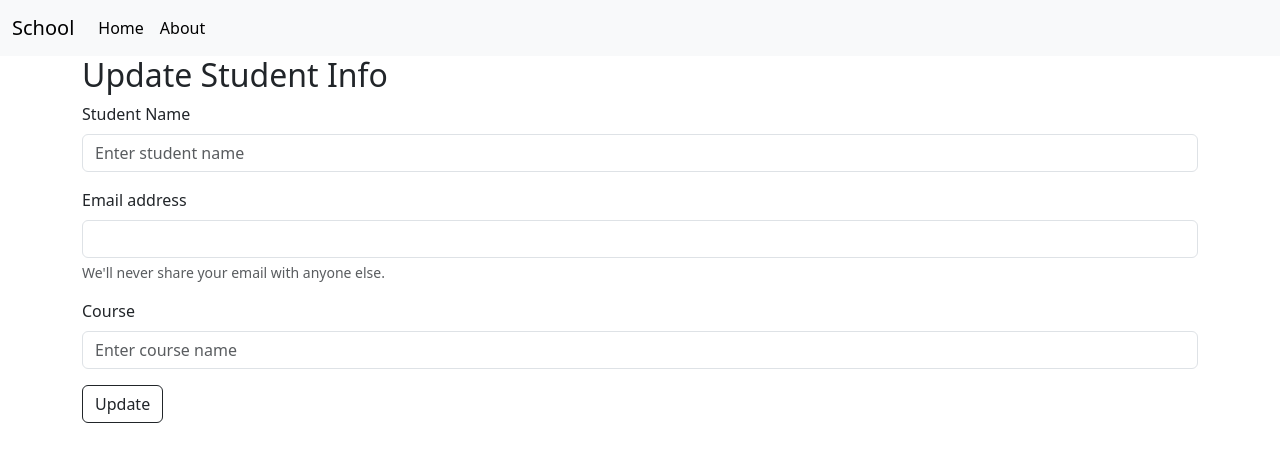
After one commit to iamaabhishek/student_management, a Flask app: page /update/2 in a window 1280 px wide. The commit adds this page. Shown: the top 462 px of the page. Run offline with Flask 3, Linux system fonts and the light colour scheme; data comes from the database, SQL or seed files in the repository; both versions use the stored data as it was after the commit.

Commit message:
Delete feature added Now working on Update Feature

```diff
--- a/app.py
+++ b/app.py
@@ -1,4 +1,4 @@
-from flask import Flask, render_template , request
+from flask import Flask, render_template , request ,redirect
 from flask_sqlalchemy import SQLAlchemy
 
 app = Flask(__name__)
@@ -43,6 +43,23 @@ def showStudent():
     return "<p>Hello you are in product </p>"
 
 
+@app.route("/delete/<int:ID>")
+def deleteStudent(ID):
+    Student = StuMa.query.filter_by(ID=ID).first()
+    db.session.delete(Student)
+    db.session.commit()
+    return redirect("/")
+
+
+
+@app.route("/update/<int:ID>")
+def updateStudent(ID):
+    Student = StuMa.query.filter_by(ID=ID).first()
+    return render_template('update.html',Student=Student)
+
+
+
+
 
 if __name__ == "__main__":
     app.run(debug=True,port=3000)
--- /dev/null
+++ b/templates/base.html
@@ -0,0 +1,37 @@
+<!doctype html>
+<html lang="en">
+  <head>
+    <meta charset="utf-8">
+    <meta name="viewport" content="width=device-width, initial-scale=1">
+    <title> {% block title %} Student Management {% endblock %} </title>
+    <link href="https://cdn.jsdelivr.net/npm/bootstrap@5.3.8/dist/css/bootstrap.min.css" rel="stylesheet" integrity="sha384-sRIl4kxILFvY47J16cr9ZwB07vP4J8+LH7qKQnuqkuIAvNWLzeN8tE5YBujZqJLB" crossorigin="anonymous">
+  </head>
+  <body>
+
+    <!-- navbar -->
+        <nav class="navbar navbar-expand-lg bg-body-tertiary">
+            <div class="container-fluid">
+                <a class="navbar-brand" href="/"> School </a>
+                <button class="navbar-toggler" type="button" data-bs-toggle="collapse" data-bs-target="#navbarNav" aria-controls="navbarNav" aria-expanded="false" aria-label="Toggle navigation">
+                <span class="navbar-toggler-icon"></span>
+                </button>
+                <div class="collapse navbar-collapse" id="navbarNav">
+                <ul class="navbar-nav">
+                    <li class="nav-item">
+                    <a class="nav-link active" aria-current="page" href="#">Home</a>
+                    </li>
+                    <li class="nav-item">
+                    <a class="nav-link active" aria-current="page" href="#">About</a>
+                    </li>
+                </ul>
+                </div>
+            </div>
+        </nav>
+
+    {% block name %}
+
+    {% endblock %}
+
+
+  </body>
+</html>
--- /dev/null
+++ b/templates/update.html
@@ -0,0 +1,44 @@
+
+{% extends 'base.html' %}
+
+{% block title %}Students{% endblock %}
+
+{% block name %}
+
+
+
+
+
+    <!-- Form -->
+    <div class="container">
+        <h2> Update Student Info </h2>
+        <form action="/" method="POST">
+            <div class="mb-3">
+                <label for="studentName" class="form-label">Student Name</label>
+                <input type="text" class="form-control" name="studentName" id="studentName" placeholder="Enter student name">
+            </div>
+
+            <div class="mb-3">
+                <label for="exampleInputEmail" class="form-label">Email address</label>
+                <input type="email" class="form-control" name="exampleInputEmail" id="exampleInputEmail" aria-describedby="emailHelp">
+                <div id="emailHelp" class="form-text">We'll never share your email with anyone else.</div>
+            </div>
+
+            <div class="mb-3">
+                <label for="course" class="form-label">Course</label>
+                <input type="text" class="form-control" name="course" id="course" placeholder="Enter course name">
+            </div>
+
+
+
+            <button type="submit" class="btn btn-outline-dark"> Update </button>
+        </form>
+
+    </div>
+
+
+    <script src="https://cdn.jsdelivr.net/npm/bootstrap@5.3.8/dist/js/bootstrap.bundle.min.js" integrity="sha384-FKyoEForCGlyvwx9Hj09JcYn3nv7wiPVlz7YYwJrWVcXK/BmnVDxM+D2scQbITxI" crossorigin="anonymous"></script>
+
+
+
+    {% endblock %}
```
Also changed, not shown: templates/index.html (+36 -46 lines), instance/Student_Management.db.
